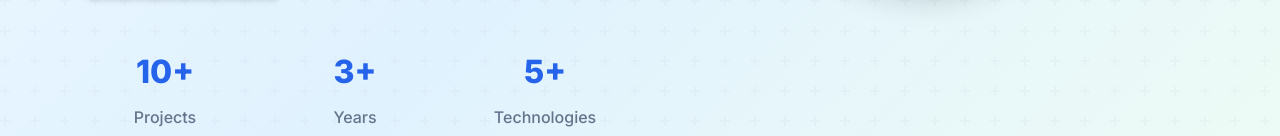
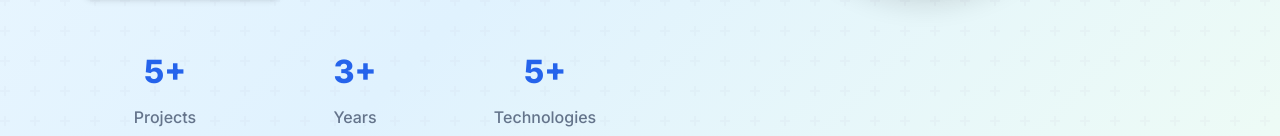
Before and after one commit to qmrx87/yacine-daitdehane, a React (Vite) app: page / in a window 1280 px wide. Shown: the part 664-800 px from the top of the page. Built offline with nearby package versions, Linux system fonts and the light colour scheme.

Commit message:
Fixed relative layouts

```diff
--- a/src/App.tsx
+++ b/src/App.tsx
@@ -158,7 +158,7 @@
               <div className="hero-stats mt-5">
                 <Row>
                   <Col xs={4} className="text-center">
-                    <div className="stat-number">10+</div>
+                    <div className="stat-number">5+</div>
                     <div className="stat-label">Projects</div>
                   </Col>
                   <Col xs={4} className="text-center">
```
